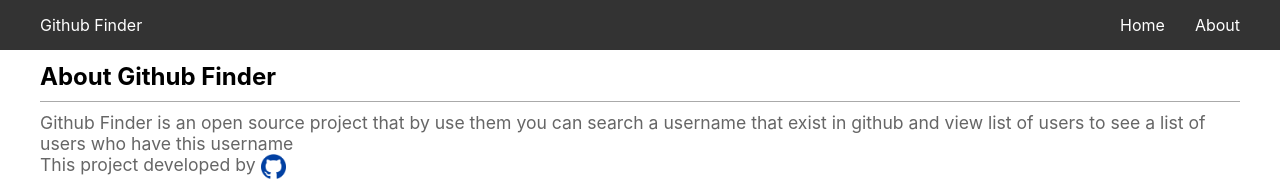
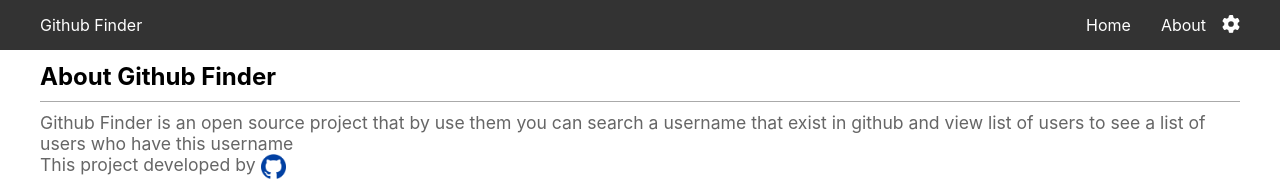
Before and after one commit to masoudtabatabaei/github-finder, a React (Create React App) app: page /about in a window 1280 px wide. Shown: the top 181 px of the page. Built offline with nearby package versions, Linux system fonts and the light colour scheme.

Commit message:
Fix: Add setting icon link to navbar

```diff
--- a/src/components/Navbar/index.tsx
+++ b/src/components/Navbar/index.tsx
@@ -1,19 +1,28 @@
-import React from "react";
+import { faGear } from "@fortawesome/free-solid-svg-icons";
+import { FontAwesomeIcon } from "@fortawesome/react-fontawesome";
+import React, { useState } from "react";
 import { Link } from "react-router-dom";
+import Setting from "../Setting";
 import "./styles.css";
 
 export const Navbar: React.FC = () => {
+  const [openSettingModal, setOpenSettingModal] = useState<boolean>(false);
+
   return (
+    <>
       <nav>
         <div className="main_container header">
           <div>
             <Link to="/">Github Finder</Link>
           </div>
-        <div>
+          <div className="links">
             <Link to="/">Home</Link>
             <Link to="/about" style={{ marginLeft: "30px" }}>About</Link>
+            <span className="setting" onClick={() => setOpenSettingModal(true)}><FontAwesomeIcon icon={faGear} fontSize="18px" color="#fff" /></span>
           </div>
         </div>
       </nav>
+      {openSettingModal && <Setting isOpen={openSettingModal} setIsOpen={setOpenSettingModal}/>}
+    </>
   );
 };
--- a/src/components/Navbar/styles.css
+++ b/src/components/Navbar/styles.css
@@ -14,3 +14,11 @@
   justify-content: space-between;
   height: 50px;
 }
+
+nav .header .links *:not(:first-child) {
+  margin-left: 16px;
+}
+
+nav .header .setting {
+  cursor: pointer;
+}
```
Lines whose indentation alone changed are shown as unchanged.
